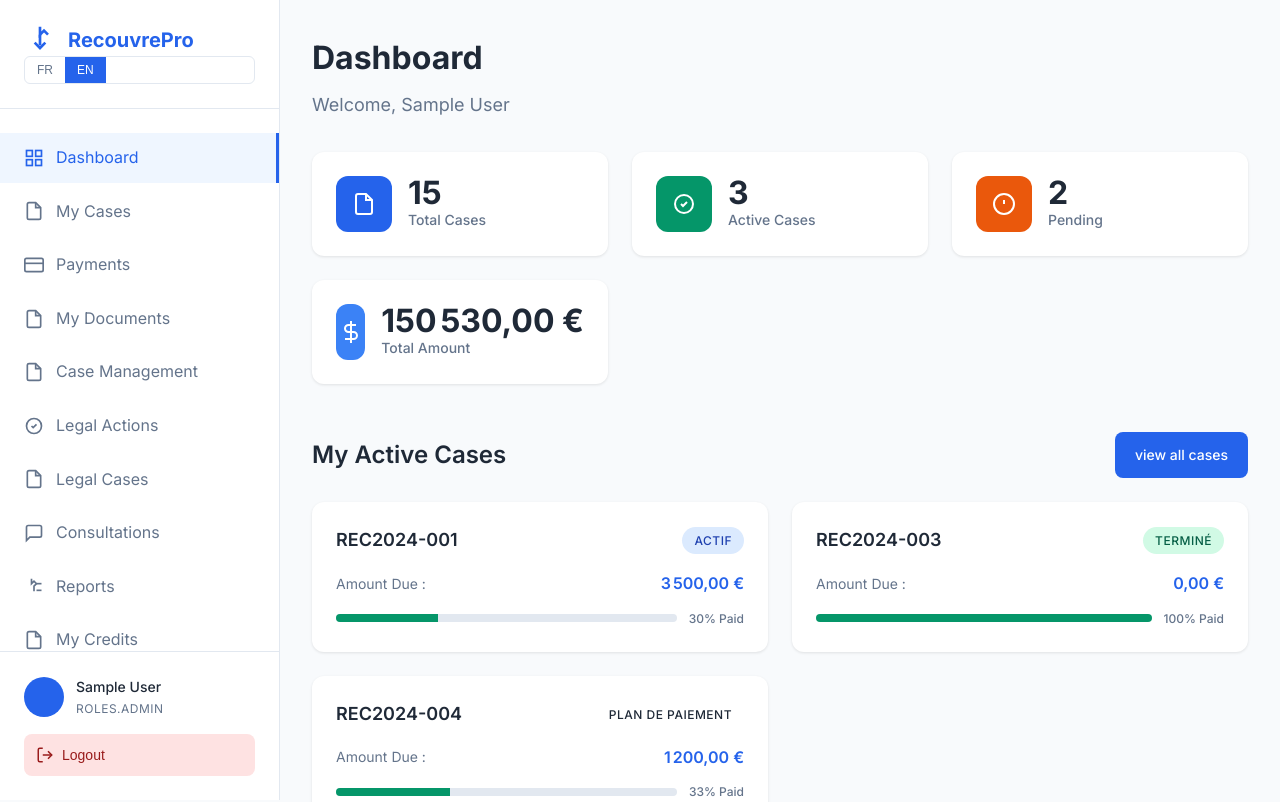
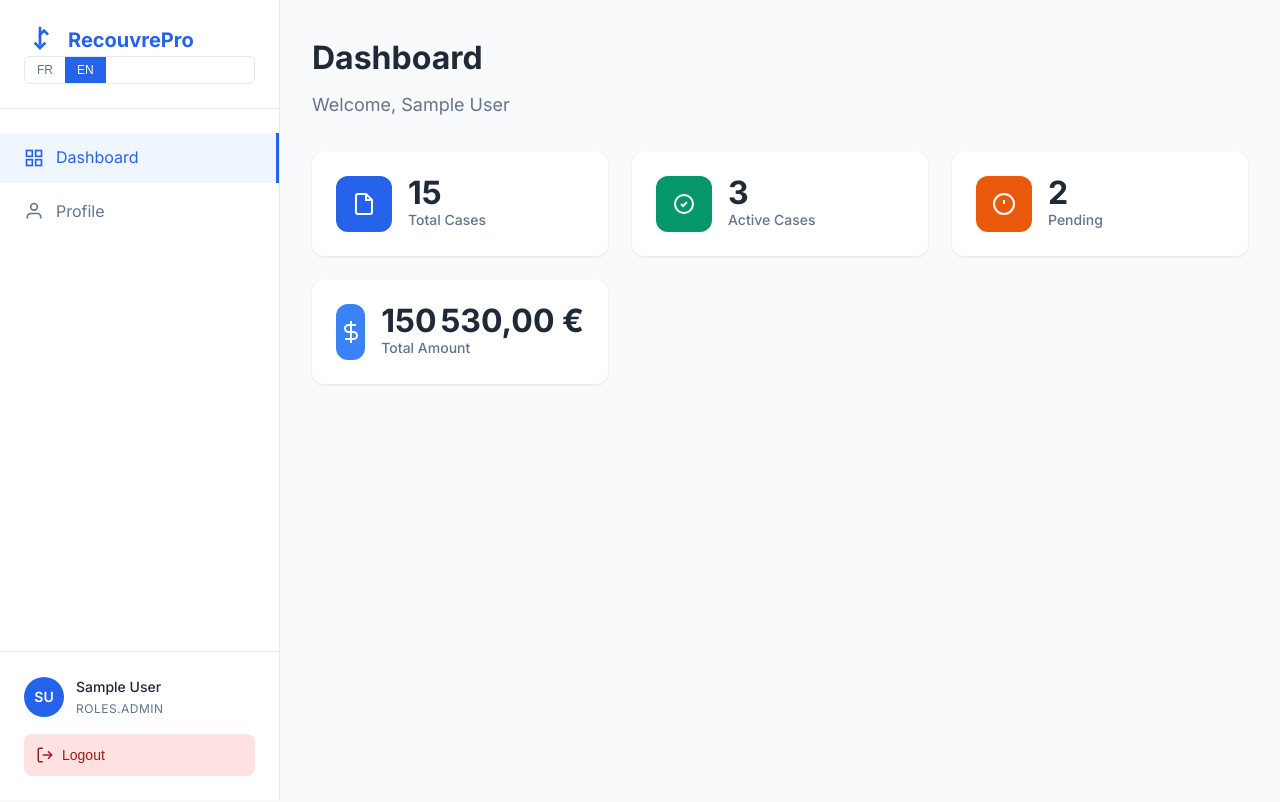
Before and after one commit to ksertia/aden-portal, an Angular app: page /dashboard in a window 1280 px wide. Shown: the top 802 px of the page. Built offline with nearby package versions, Linux system fonts and the light colour scheme; sample sign-in values are in the browser's storage.

Commit message:
readaptation des components

```diff
--- a/src/app/app.routes.ts
+++ b/src/app/app.routes.ts
@@ -36,8 +36,8 @@ export const routes: Routes = [
       // Routes spécifiques au débiteur
       {
         path: 'debtor',
-        // canActivate: [AuthGuard, RoleGuard],
-        // data: { roles: [UserRole.DEBTOR] },
+        canActivate: [AuthGuard, RoleGuard],
+        data: { roles: [UserRole.DEBTOR] },
         children: [
           {
             path: 'cases',
@@ -56,8 +56,8 @@ export const routes: Routes = [
       // Routes spécifiques à l'huissier
       {
         path: 'bailiff',
-        // canActivate: [AuthGuard, RoleGuard],
-        // data: { roles: [UserRole.BAILIFF] },
+        canActivate: [AuthGuard, RoleGuard],
+        data: { roles: [UserRole.BAILIFF] },
         children: [
           {
             path: 'cases',
@@ -72,8 +72,8 @@ export const routes: Routes = [
       // Routes spécifiques à l'avocat
       {
         path: 'lawyer',
-        // canActivate: [AuthGuard, RoleGuard],
-        // data: { roles: [UserRole.LAWYER] },
+        canActivate: [AuthGuard, RoleGuard],
+        data: { roles: [UserRole.LAWYER] },
         children: [
           {
             path: 'cases',
@@ -88,8 +88,8 @@ export const routes: Routes = [
       // Routes spécifiques au créancier
       {
         path: 'creditor',
-        // canActivate: [AuthGuard, RoleGuard],
-        // data: { roles: [UserRole.CREDITOR] },
+        canActivate: [AuthGuard, RoleGuard],
+        data: { roles: [UserRole.CREDITOR] },
         children: [
           {
             path: 'cases',
@@ -108,8 +108,8 @@ export const routes: Routes = [
       // Routes spécifiques aux partenaires de recouvrement
       {
         path: 'partner',
-        // canActivate: [AuthGuard, RoleGuard],
-        // data: { roles: [UserRole.RECOVERY_PARTNER] },
+        canActivate: [AuthGuard, RoleGuard],
+        data: { roles: [UserRole.RECOVERY_PARTNER] },
         children: [
           {
             path: 'cases',
@@ -124,8 +124,8 @@ export const routes: Routes = [
       // Routes spécifiques au cédant
       {
         path: 'cedant',
-        // canActivate: [AuthGuard, RoleGuard],
-        // data: { roles: [UserRole.CEDANT] },
+        canActivate: [AuthGuard, RoleGuard],
+        data: { roles: [UserRole.CEDANT] },
         children: [
           {
             path: 'portfolios',
@@ -148,8 +148,8 @@ export const routes: Routes = [
       // Routes communes aux professionnels (huissier et avocat)
       {
         path: 'professional',
-        // canActivate: [AuthGuard, RoleGuard],
-        // data: { roles: [UserRole.BAILIFF, UserRole.LAWYER, UserRole.CREDITOR, UserRole.CEDANT, UserRole.RECOVERY_PARTNER] },
+        canActivate: [AuthGuard, RoleGuard],
+        data: { roles: [UserRole.BAILIFF, UserRole.LAWYER, UserRole.CREDITOR, UserRole.CEDANT, UserRole.RECOVERY_PARTNER] },
         children: [
           {
             path: 'reports',
--- a/src/app/components/dashboard/dashboard.component.html
+++ b/src/app/components/dashboard/dashboard.component.html
@@ -65,8 +65,7 @@
   <!-- Vue spécifique par rôle -->
   <div class="role-content fade-in-up">
     <!-- Vue Débiteur -->
-    <div  class="debtor-dashboard">
-      <!-- *ngIf="isDebtorUser" -->
+    <div *ngIf="isDebtorUser" class="debtor-dashboard">
       <div class="section-header">
         <h2>{{ t('dashboard.my_active_cases') }}</h2>
         <a routerLink="/debtor/cases" class="btn btn-primary">{{ t('dashboard.view_all_cases') }}</a>
@@ -123,8 +122,7 @@
     </div>
 
     <!-- Vue Huissier -->
-    <div  class="bailiff-dashboard">
-      <!-- *ngIf="isBailiffUser" -->
+    <div  *ngIf="isBailiffUser" class="bailiff-dashboard">
       <div class="section-header">
         <h2>{{ t('dashboard.assigned_cases') }}</h2>
         <a routerLink="/bailiff/cases" class="btn btn-primary">{{ t('dashboard.manage_cases') }}</a>
--- a/src/app/components/landing/landing.component.ts
+++ b/src/app/components/landing/landing.component.ts
@@ -17,6 +17,7 @@ import { LandingService } from '../../services/landing.service';
 })
 export class LandingComponent implements OnInit {
   translations: any = {};
+
 
   // Données depuis Strapi
   nav?: Nav;
@@ -51,7 +52,6 @@ export class LandingComponent implements OnInit {
 
     this.loadContent();
   }
-
   private loadTranslations() {
     const currentLocale = this.i18nService.getCurrentLocale();
     this.i18nService.loadTranslations(currentLocale).subscribe(translations => {
--- a/src/app/components/layout/sidebar/sidebar.component.html
+++ b/src/app/components/layout/sidebar/sidebar.component.html
@@ -240,8 +240,7 @@
         </a>
       </li>
 
-      <li >
-        <!-- *ngIf="isDebtorUser" -->
+      <li *ngIf="isDebtorUser">
         <a routerLink="/debtor/cases" routerLinkActive="active" class="nav-item">
           <svg width="20" height="20" viewBox="0 0 24 24" fill="none" stroke="currentColor" stroke-width="2">
             <path d="M14 2H6a2 2 0 0 0-2 2v16a2 2 0 0 0 2 2h12a2 2 0 0 0 2-2V8z"/>
@@ -251,8 +250,7 @@
         </a>
       </li>
 
-      <li >
-        <!-- *ngIf="isDebtorUser" -->
+      <li *ngIf="isDebtorUser">
         <a routerLink="/debtor/payments" routerLinkActive="active" class="nav-item">
           <svg width="20" height="20" viewBox="0 0 24 24" fill="none" stroke="currentColor" stroke-width="2">
             <rect x="1" y="4" width="22" height="16" rx="2" ry="2"/>
@@ -262,8 +260,7 @@
         </a>
       </li>
 
-      <li >
-        <!-- *ngIf="isDebtorUser" -->
+      <li *ngIf="isDebtorUser">
         <a routerLink="/debtor/documents" routerLinkActive="active" class="nav-item">
           <svg width="20" height="20" viewBox="0 0 24 24" fill="none" stroke="currentColor" stroke-width="2">
             <path d="M14 2H6a2 2 0 0 0-2 2v16a2 2 0 0 0 2 2h12a2 2 0 0 0 2-2V8z"/>
@@ -274,8 +271,7 @@
       </li>
 
       <!-- Huissier -->
-      <li >
-        <!-- *ngIf="isBailiffUser" -->
+      <li *ngIf="isBailiffUser">
         <a routerLink="/bailiff/cases" routerLinkActive="active" class="nav-item">
           <svg width="20" height="20" viewBox="0 0 24 24" fill="none" stroke="currentColor" stroke-width="2">
             <path d="M14 2H6a2 2 0 0 0-2 2v16a2 2 0 0 0 2 2h12a2 2 0 0 0 2-2V8z"/>
@@ -285,8 +281,7 @@
         </a>
       </li>
 
-      <li >
-        <!-- *ngIf="isBailiffUser" -->
+      <li *ngIf="isBailiffUser">
         <a routerLink="/bailiff/actions" routerLinkActive="active" class="nav-item">
           <svg width="20" height="20" viewBox="0 0 24 24" fill="none" stroke="currentColor" stroke-width="2">
             <path d="M9 12l2 2 4-4"/>
@@ -297,8 +292,7 @@
       </li>
 
       <!-- Avocat -->
-      <li >
-        <!-- *ngIf="isLawyerUser" -->
+      <li *ngIf="isLawyerUser">
         <a routerLink="/lawyer/cases" routerLinkActive="active" class="nav-item">
           <svg width="20" height="20" viewBox="0 0 24 24" fill="none" stroke="currentColor" stroke-width="2">
             <path d="M14 2H6a2 2 0 0 0-2 2v16a2 2 0 0 0 2 2h12a2 2 0 0 0 2-2V8z"/>
@@ -308,8 +302,7 @@
         </a>
       </li>
 
-      <li >
-        <!-- *ngIf="isLawyerUser" -->
+      <li *ngIf="isLawyerUser">
         <a routerLink="/lawyer/consultations" routerLinkActive="active" class="nav-item">
           <svg width="20" height="20" viewBox="0 0 24 24" fill="none" stroke="currentColor" stroke-width="2">
             <path d="M21 15a2 2 0 0 1-2 2H7l-4 4V5a2 2 0 0 1 2-2h14a2 2 0 0 1 2 2z"/>
@@ -318,8 +311,7 @@
         </a>
       </li>
 
-      <li >
-        <!-- *ngIf="isProfessionalUser" -->
+      <li *ngIf="isProfessionalUser">
         <a routerLink="/professional/reports" routerLinkActive="active" class="nav-item">
           <svg width="20" height="20" viewBox="0 0 24 24" fill="none" stroke="currentColor" stroke-width="2">
             <path d="M9 2v6l3-3 3 3-3 3v6"/>
@@ -330,8 +322,7 @@
         </a>
       </li>
 
-      <li >
-        <!-- *ngIf="isCreditorUser" -->
+      <li *ngIf="isCreditorUser">
         <a routerLink="/creditor/cases" routerLinkActive="active" class="nav-item">
           <svg width="20" height="20" viewBox="0 0 24 24" fill="none" stroke="currentColor" stroke-width="2">
             <path d="M14 2H6a2 2 0 0 0-2 2v16a2 2 0 0 0 2 2h12a2 2 0 0 0 2-2V8z"/>
@@ -341,8 +332,7 @@
         </a>
       </li>
 
-      <li >
-        <!-- *ngIf="isCreditorUser" -->
+      <li *ngIf="isCreditorUser">
         <a routerLink="/creditor/tracking" routerLinkActive="active" class="nav-item">
           <svg width="20" height="20" viewBox="0 0 24 24" fill="none" stroke="currentColor" stroke-width="2">
             <path d="M9 12l2 2 4-4"/>
@@ -352,8 +342,7 @@
         </a>
       </li>
 
-      <li >
-        <!-- *ngIf="isCreditorUser" -->
+      <li *ngIf="isCreditorUser">
         <a routerLink="/creditor/notifications" routerLinkActive="active" class="nav-item">
           <svg width="20" height="20" viewBox="0 0 24 24" fill="none" stroke="currentColor" stroke-width="2">
             <path d="M18 8A6 6 0 0 0 6 8c0 7-3 9-3 9h18s-3-2-3-9"/>
@@ -363,8 +352,7 @@
         </a>
       </li>
 
-      <li >
-        <!-- *ngIf="isCedantUser" -->
+      <li *ngIf="isCedantUser">
         <a routerLink="/cedant/portfolios" routerLinkActive="active" class="nav-item">
           <svg width="20" height="20" viewBox="0 0 24 24" fill="none" stroke="currentColor" stroke-width="2">
             <path d="M14 2H6a2 2 0 0 0-2 2v16a2 2 0 0 0 2 2h12a2 2 0 0 0 2-2V8z"/>
@@ -374,8 +362,7 @@
         </a>
       </li>
 
-      <li >
-        <!-- *ngIf="isCedantUser" -->
+      <li *ngIf="isCedantUser">
         <a routerLink="/cedant/invoices" routerLinkActive="active" class="nav-item">
           <svg width="20" height="20" viewBox="0 0 24 24" fill="none" stroke="currentColor" stroke-width="2">
             <path d="M14 2H6a2 2 0 0 0-2 2v16a2 2 0 0 0 2 2h12a2 2 0 0 0 2-2V8z"/>
@@ -387,8 +374,7 @@
         </a>
       </li>
 
-      <li >
-        <!-- *ngIf="isCedantUser" -->
+      <li *ngIf="isCedantUser" >
         <a routerLink="/cedant/sales" routerLinkActive="active" class="nav-item">
           <svg width="20" height="20" viewBox="0 0 24 24" fill="none" stroke="currentColor" stroke-width="2">
             <line x1="12" y1="1" x2="12" y2="23"/>
@@ -398,8 +384,7 @@
         </a>
       </li>
 
-      <li>
-         <!-- *ngIf="isProfessionalUser" -->
+      <li *ngIf="isProfessionalUser">
         <a routerLink="/professional/documents" routerLinkActive="active" class="nav-item">
           <svg width="20" height="20" viewBox="0 0 24 24" fill="none" stroke="currentColor" stroke-width="2">
             <path d="M14 2H6a2 2 0 0 0-2 2v16a2 2 0 0 0 2 2h12a2 2 0 0 0 2-2V8z"/>
@@ -425,7 +410,7 @@
   <div class="sidebar-footer">
     <div class="user-info" *ngIf="currentUser">
       <div class="user-avatar">
-        <!-- {{ currentUser.firstName.charAt(0) }}{{ currentUser.lastName.charAt(0) }} -->
+        {{ currentUser.firstName.charAt(0) }}{{ currentUser.lastName.charAt(0) }}
       </div>
       <div class="user-details">
         <div class="user-name">{{ currentUser.firstName }} {{ currentUser.lastName }}</div>
--- a/src/app/services/landing.service.ts
+++ b/src/app/services/landing.service.ts
@@ -20,6 +20,7 @@ export class LandingService {
     getHero(): Observable<{ data: Hero[] }> {
     return this.http.get<{ data: Hero[] }>(`${this.apiUrl}/heroes`);
    }
+
 
    getServices(): Observable<{ data: Services[]  }> {
     return this.http.get<{ data: Services[] }>(`${this.apiUrl}/services`);
```
